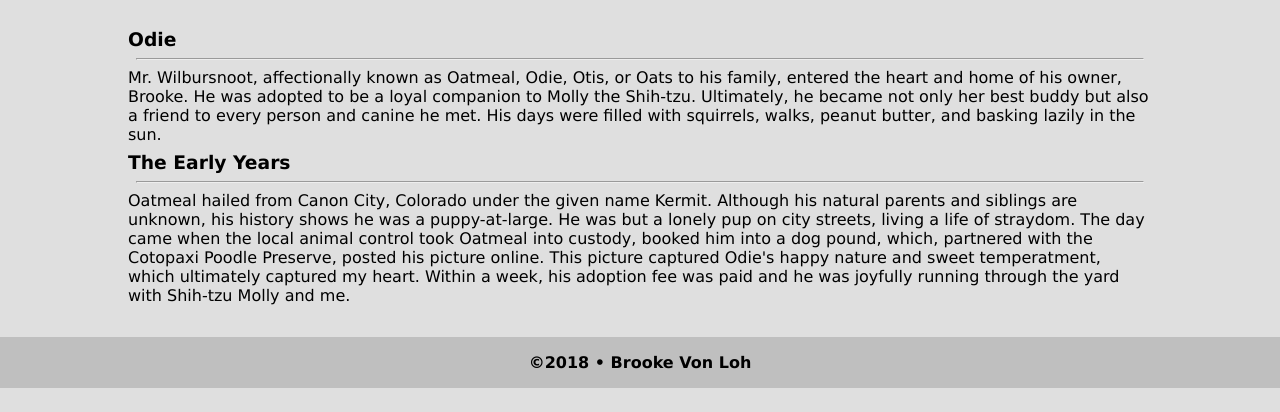
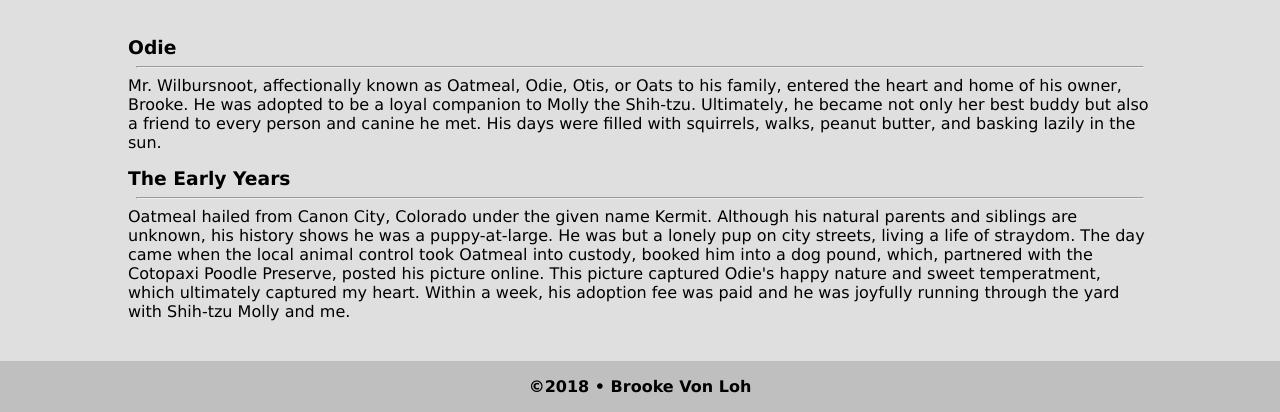
Before and after one commit to brookevonloh/odie-tribute, a plain HTML site: page index.html in a window 1280 px wide. Shown: the part 416-828 px from the top of the page. Before the commit the page ends 804 px from the top, so only its background shows below. Drawn offline with Linux system fonts and the light colour scheme.

Commit message:
More margin for main sections

```diff
--- a/styles.css
+++ b/styles.css
@@ -39,7 +39,7 @@ main {
 }
 
 main section {
-  margin: 8px 0
+  margin: 16px 0
 }
 
 footer {
```
